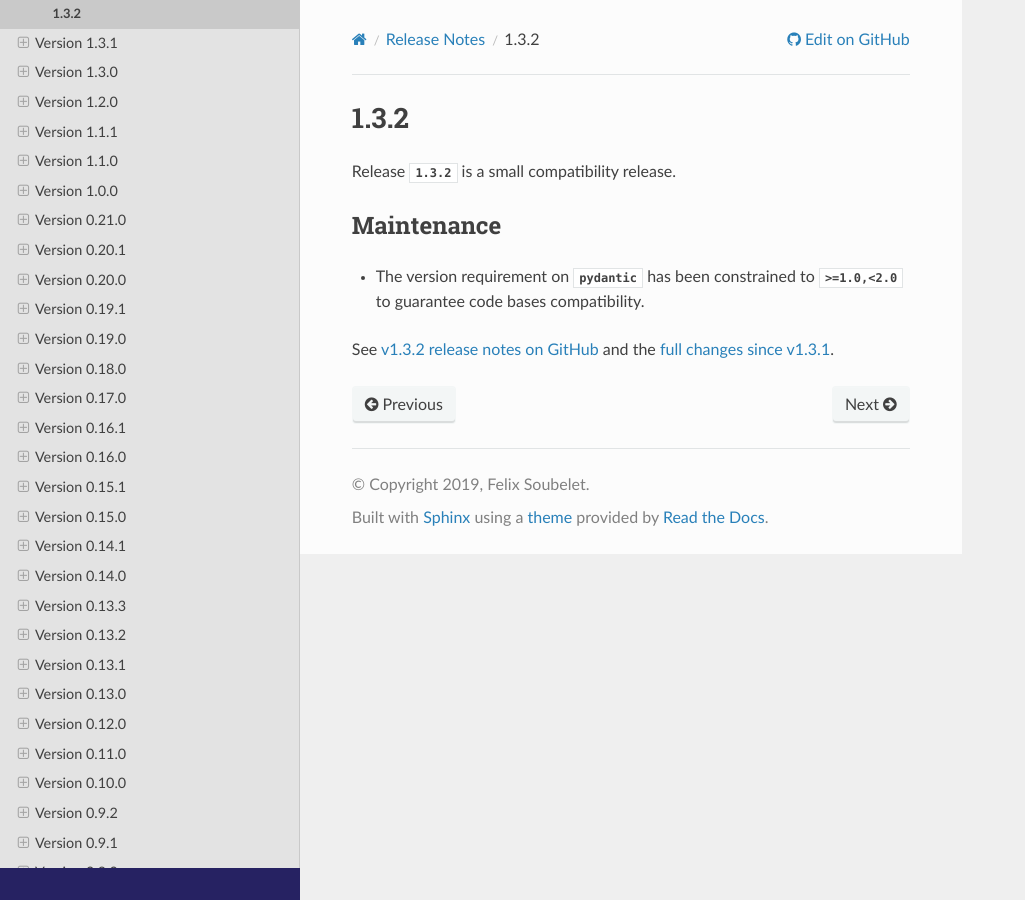
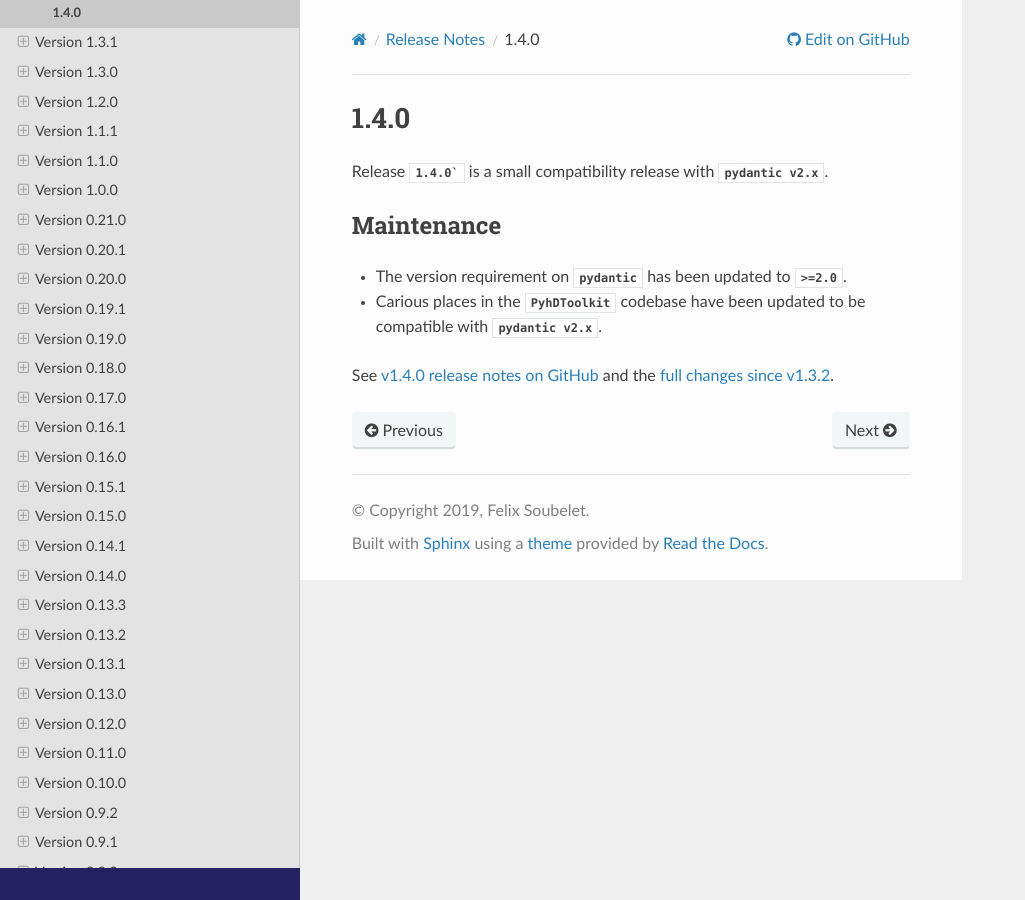
Before and after one commit to fsoubelet/PyhDToolkit, a Sphinx documentation site: the page built from docs/releases/v1.3.2.rst, in a window 1280 px wide. Shown: the whole page, without its empty margins (0-1025 px from the left). Built offline with Sphinx 7.4.7 and the Read the Docs theme 2.0.0, drawn with Linux system fonts in a browser that asks for light colours; pages that are not in the unit, such as notebooks, are missing from menus.

Commit message:
add release notes for 1.4.0

```diff
--- a/docs/releases/v1.3.2.rst
+++ b/docs/releases/v1.3.2.rst
@@ -1,13 +1,14 @@
-.. _release_1.3.2:
+.. _release_1.4.0:
 
-1.3.2
+1.4.0
 -----
 
-Release `1.3.2` is a small compatibility release.
+Release `1.4.0`` is a small compatibility release with `pydantic v2.x`.
 
 Maintenance
 ~~~~~~~~~~~
 
-* The version requirement on `pydantic` has been constrained to `>=1.0,<2.0` to guarantee code bases compatibility.
+* The version requirement on `pydantic` has been updated to `>=2.0`.
+* Carious places in the `PyhDToolkit` codebase have been updated to be compatible with `pydantic v2.x`.
 
-See `v1.3.2 release notes on GitHub <https://github.com/fsoubelet/PyhDToolkit/releases/tag/1.3.2>`_ and the `full changes since v1.3.1 <https://github.com/fsoubelet/PyhDToolkit/compare/1.3.1...1.3.2>`_.
+See `v1.4.0 release notes on GitHub <https://github.com/fsoubelet/PyhDToolkit/releases/tag/1.4.0>`_ and the `full changes since v1.3.2 <https://github.com/fsoubelet/PyhDToolkit/compare/1.3.2...1.4.0>`_.
```
Also changed, not shown: docs/release.rst (+8 -0 lines), docs/releases/v1.4.0.rst (added, +13 -0 lines).
